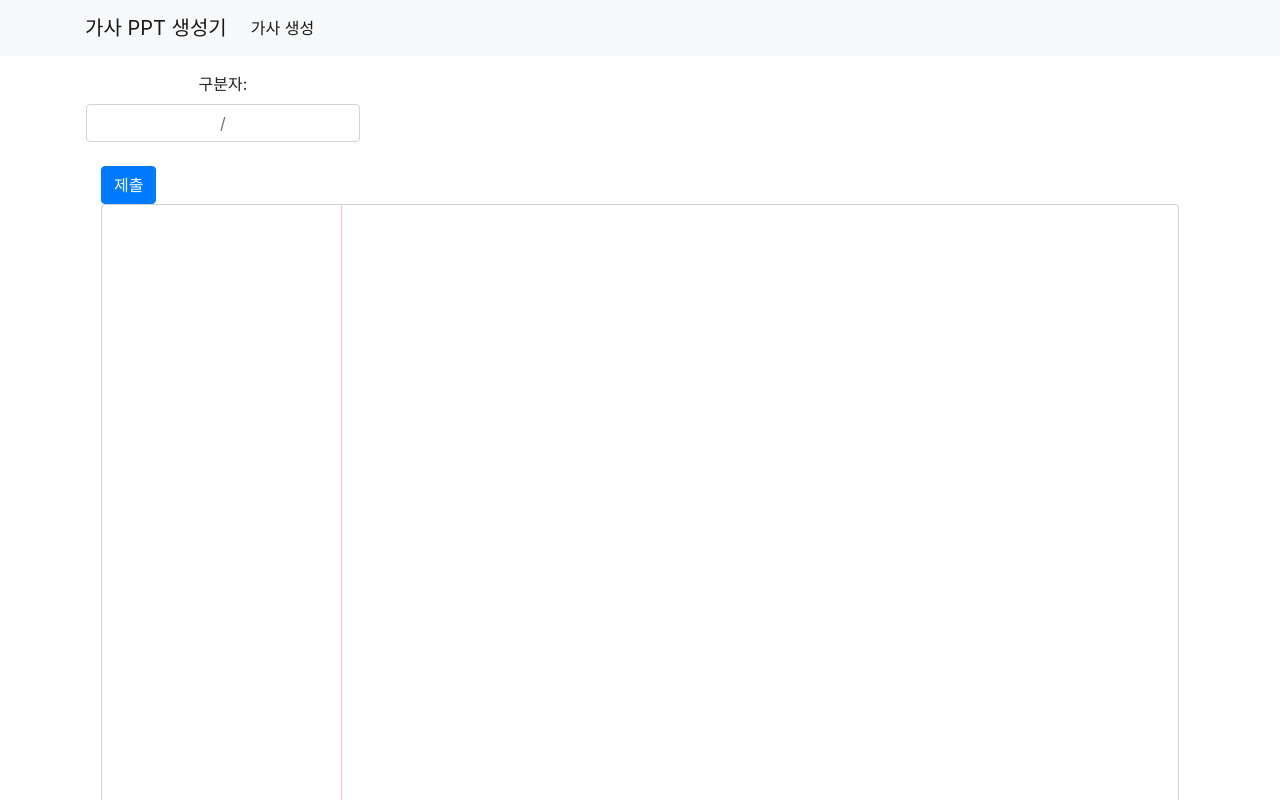
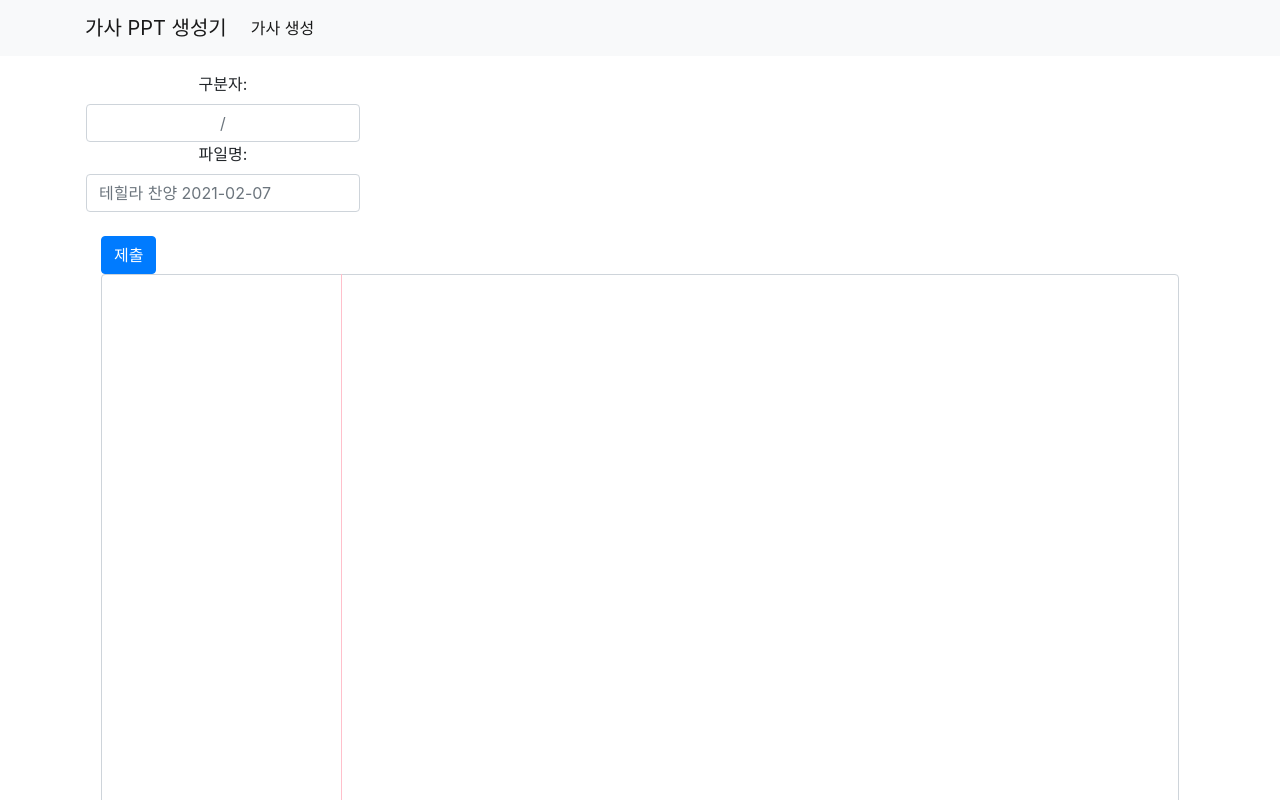
Before and after one commit to jjmean2/ppt_create, a React (Create React App) app: page / in a window 1280 px wide. Shown: the top 800 px of the page. Built offline with nearby package versions, Linux system fonts and the light colour scheme.

Commit message:
Add filename input

```diff
--- a/src/App.tsx
+++ b/src/App.tsx
@@ -21,6 +21,7 @@ const getFilename = (): string => {
 function App() {
   const formRef = useRef<HTMLFormElement>(null);
   const delimiterInputRef = useRef<HTMLInputElement>(null);
+  const filenameInputRef = useRef<HTMLInputElement>(null);
   const textAreaRef = useRef<HTMLTextAreaElement>(null);
   const hiddenBodyRef = useRef<HTMLInputElement>(null);
   const filenameRef = useRef<HTMLInputElement>(null);
@@ -42,7 +43,8 @@ function App() {
       delimiter: delimiterInputRef.current?.value || undefined,
     });
     hiddenBodyRef.current.value = formText;
-    filenameRef.current.value = getFilename();
+    filenameRef.current.value =
+      filenameInputRef.current?.value || getFilename();
     console.log(formText);
     formRef.current.submit();
   };
@@ -101,7 +103,18 @@ function App() {
                   type="text"
                 />
               </div>
-              <div className="col"></div>
+            </div>
+            <div className="row">
+              <div className="col-xs-2">
+                <label htmlFor="filename">파일명: </label>
+                <input
+                  ref={filenameInputRef}
+                  id="filename"
+                  className="form-control"
+                  placeholder={getFilename()}
+                  type="text"
+                />
+              </div>
             </div>
             <br />
             <div className="button-container">
```
